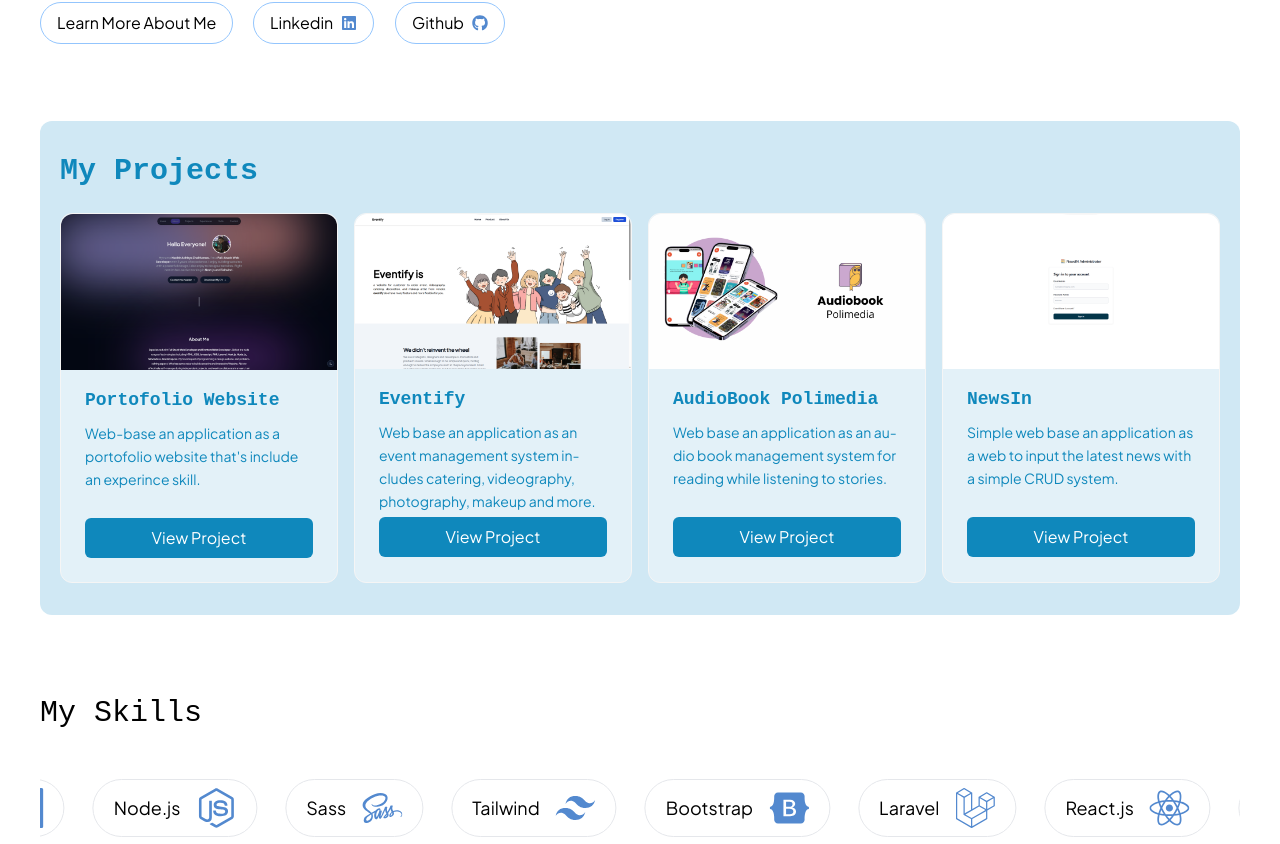
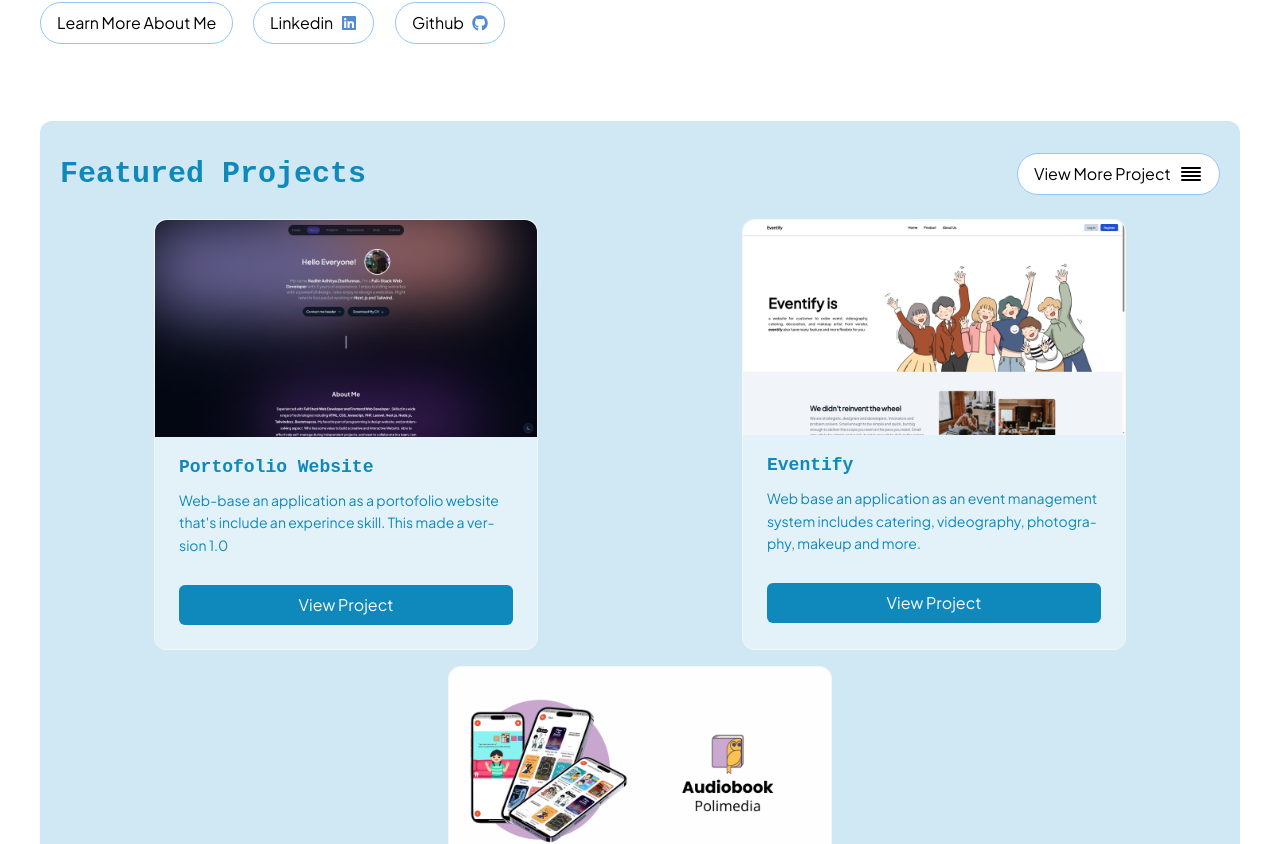
Before and after one commit to Nadhiradhit/portofolio-v2, a Next.js app: page / in a window 1280 px wide. Shown: the part 1283-2127 px from the top of the page. Built offline with nearby package versions, Linux system fonts and the light colour scheme.

Commit message:
refactor: fixing a code

```diff
--- a/src/app/(landing)/_sections/project-sections.tsx
+++ b/src/app/(landing)/_sections/project-sections.tsx
@@ -12,13 +12,13 @@ import { Button, IconButton } from "@/components/button/button";
 import { FiAlignJustify } from "react-icons/fi";
 
 export default function ProjectSections() {
-	const haveMoreProjects = projects.length > 4;
-	const maxProjects = projects.slice(0, 4);
+	const haveMoreProjects = projects.length > 3;
+	const maxProjects = projects.slice(0, 3);
 	return (
 		<section className="px-10 py-10 w-full">
 			<main className=" bg-[#D0E8F4] rounded-xl px-5 py-2">
 				<div className="py-6 flex justify-between items-center">
-					<h3 className="text-[#0F88BC] font-semibold">My Projects</h3>
+					<h3 className="text-[#0F88BC] font-semibold">Featured Projects</h3>
 					{haveMoreProjects && (
 						<IconButton
 							text="View More Project"
@@ -28,7 +28,7 @@ export default function ProjectSections() {
 						/>
 					)}
 				</div>
-				<div className="grid grid-cols-1 md:grid-cols-2 lg:flex  gap-4 pb-6 ">
+				<div className="grid grid-cols-1 md:grid-cols-2 lg:flex lg:flex-wrap gap-4 pb-6 ">
 					{maxProjects.map((project, index) => {
 						return (
 							<Card key={index}>
--- a/src/app/(landing)/about/page.tsx
+++ b/src/app/(landing)/about/page.tsx
@@ -1,5 +1,13 @@
 import React from "react";
 
+import AboutSection from "./_sections/about-sections";
+
 export default function page() {
-	return <div>page</div>;
+	return (
+		<section className="pt-16">
+			<main>
+				<AboutSection />
+			</main>
+		</section>
+	);
 }
--- a/src/components/navigation/navbar.tsx
+++ b/src/components/navigation/navbar.tsx
@@ -103,7 +103,7 @@ export function Navbar() {
 	};
 	return (
 		<section
-			className={`bg-white py-4 px-10 fixed top-0 w-full z-50 ${
+			className={`bg-[#fafafa] py-4 px-10 fixed top-0 w-full z-50 ${
 				showNavbar ? "translate-y-0 opacity-100" : "-translate-y-full opacity-0"
 			}`}>
 			<nav className="flex justify-between items-center">
--- a/src/lib/common/project.ts
+++ b/src/lib/common/project.ts
@@ -14,7 +14,7 @@ const projects = [
 	{
 		name: "Portofolio Website",
 		description:
-			"Web-base an application as a portofolio website that's include an experince skill.",
+			"Web-base an application as a portofolio website that's include an experince skill. This made a version 1.0",
 		image: PersonalImage,
 		url: "https://porto-nadhir.vercel.app/",
 		language: [
```
